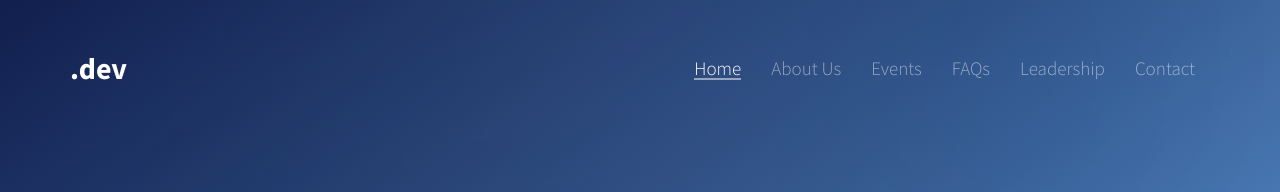
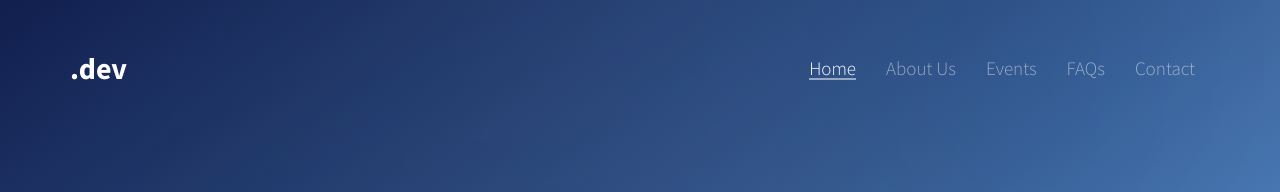
Before and after one commit to NU-DotDev/dot-dev-website, a website: page index.html in a window 1280 px wide. Shown: the top 192 px of the page. Drawn offline with Linux system fonts and the light colour scheme; files whose address does not match are found by name.

Commit message:
commented current leadership

```diff
--- a/index.html
+++ b/index.html
@@ -49,7 +49,7 @@
 		            <li><a href="#" data-nav-section="about"><span>About Us</span></a></li>
 		            <li><a href="#" data-nav-section="events"><span>Events</span></a></li>
 		            <li><a href="#" data-nav-section="q-and-a"><span>FAQs</span></a></li>
-		            <li><a href="#" data-nav-section="leadership"><span>Leadership</span></a></li>
+		            <!-- <li><a href="#" data-nav-section="leadership"><span>Leadership</span></a></li> -->
 		            <li><a href="#" data-nav-section="contact"><span>Contact</span></a></li>
 		            <!-- <li><a href="#" data-nav-section="testimonials"><span>Testimonials</span></a></li> -->
 		          </ul>
@@ -214,7 +214,7 @@
 		</div>
 	</section>
 
-	<section id="fh5co-work" data-section="leadership">
+	<!-- <section id="fh5co-work" data-section="leadership">
 		<div class="container">
 			<div class="row">
 				<div class="col-md-12 section-heading text-center">
@@ -306,7 +306,7 @@
 				</div>
 			</div>
 		</div>
-	</section>
+	</section> -->
 
 	<section id="fh5co-contact" data-section="contact">
 		<div class="container">
```
